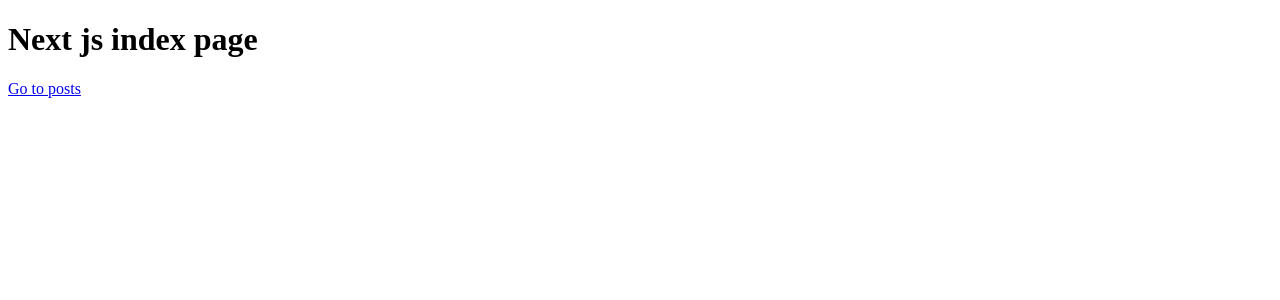
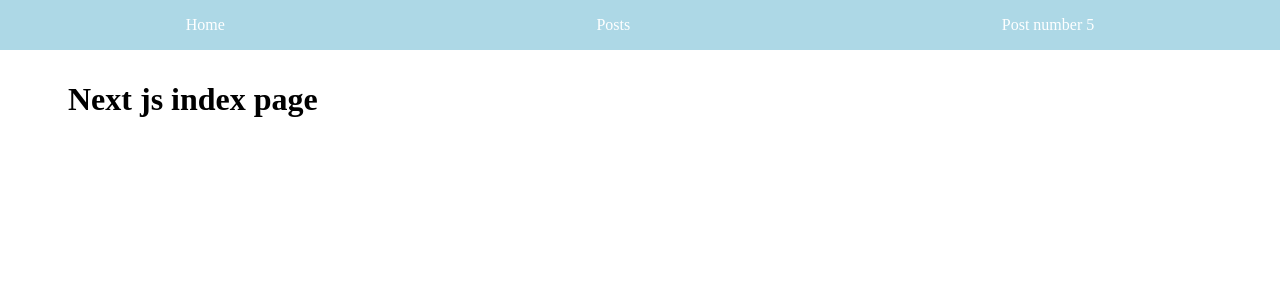
Before and after one commit to nikita-parkhomenko/nextjs-starter, a Next.js app: page / in a window 1280 px wide. Shown: the top 300 px of the page. Built offline with nearby package versions, Linux system fonts and the light colour scheme.

Commit message:
create Layaout component, add Header to layout component, add styles

```diff
--- /dev/null
+++ b/layout/header.js
@@ -0,0 +1,11 @@
+import Link from 'next/link';
+
+export function Header() {
+    return (
+        <nav>
+            <Link href="/"><a>Home</a></Link>
+            <Link href="/posts"><a>Posts</a></Link>
+            <Link href="/post/5"><a>Post number 5</a></Link>
+        </nav>
+    )
+}
--- /dev/null
+++ b/layout/privat-layout.js
@@ -0,0 +1,41 @@
+
+import Head from 'next/head';
+
+import { Header } from './header';
+
+export function PrivatLayout({ children, title = 'App Title | Next course' }) {
+    return (
+        <>
+            <Head>
+                <title>{ title }</title>
+                <meta charSet="utf-8" />
+                <meta name="description" content="This is basic next js project" />
+            </Head>
+            <Header />
+            <main>
+                { children }
+            </main>
+            <style jsx global >{`
+                nav {
+                    position: fixed;
+                    height: 50px;
+                    left: 0;
+                    right: 0;
+                    top: 0;
+                    background: lightblue;
+                    display: flex;
+                    justify-content: space-around;
+                    align-items: center
+                }
+                nav a {
+                    color: #fff;
+                    text-decoration: none;
+                }
+                main {
+                  margin: 50px;
+                  padding: 10px;
+                }
+            `}</style>
+        </>
+    )
+}
--- a/pages/index.js
+++ b/pages/index.js
@@ -1,12 +1,10 @@
-import Link from 'next/link';
+
+import { PrivatLayout } from '../layout/privat-layout';
 
 export default function Index() {
   return (
-      <>
-        <h1>Next js index page</h1>
-        <Link href='/posts'>
-          <a>Go to posts</a>
-        </Link>
-      </>
+      <PrivatLayout>
+          <h1>Next js index page</h1>
+      </PrivatLayout>
   )
 }
```
Also changed, not shown: pages/post/[id].js (+8 -2 lines), pages/posts.js (+4 -12 lines).
